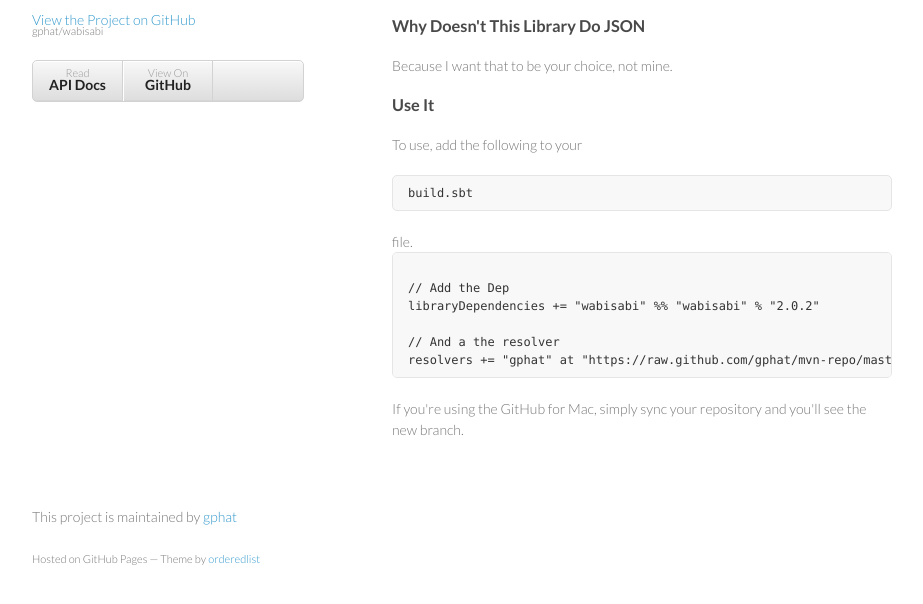
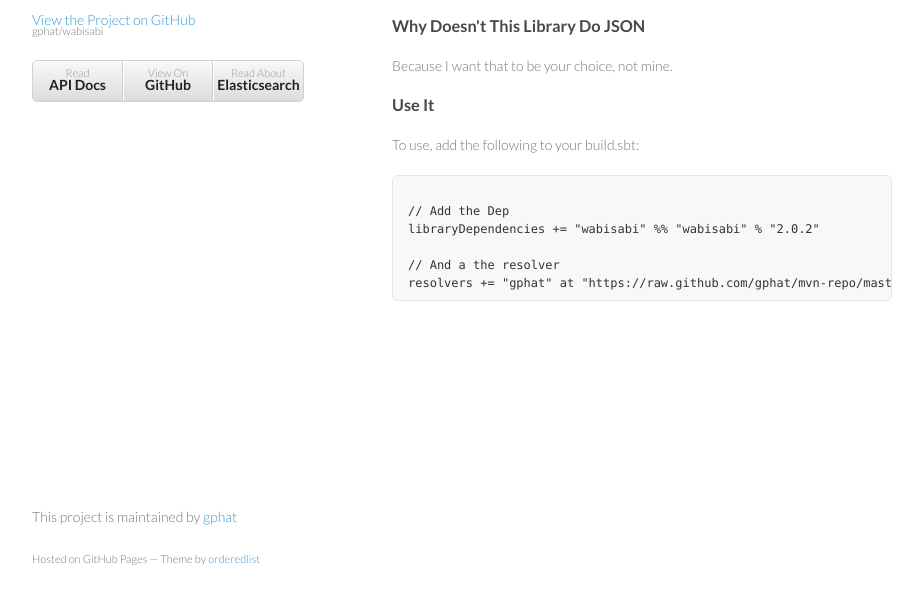
Before and after one commit to gphat/wabisabi, a plain HTML site: page index.html in a window 1280 px wide. Shown: the part 162-766 px from the top of the page, without its empty margins (178-1101 px from the left). Drawn offline with Linux system fonts and the light colour scheme.

Commit message:
Another update.

```diff
--- a/index.html
+++ b/index.html
@@ -24,6 +24,7 @@
         <ul>
           <li><a href="http://gphat.github.io/wabisabi/api/index.html">Read <strong>API Docs</strong></a></li>
           <li><a href="https://github.com/gphat/wabisabi">View On <strong>GitHub</strong></a></li>
+          <li><a href="http://www.elasticsearch.org">Read About <strong>Elasticsearch</strong></a></li>
         </ul>
       </header>
       <section>
@@ -35,7 +36,7 @@
 <p>Because I want that to be your choice, not mine.</p>
 
 <h3>Use It</h3>
-<p>To use, add the following to your <pre>build.sbt</pre> file.
+<p>To use, add the following to your build.sbt:</p>
 
 <pre><code>
 // Add the Dep
@@ -44,8 +45,6 @@ libraryDependencies += "wabisabi" %% "wabisabi" % "2.0.2"
 // And a the resolver
 resolvers += "gphat" at "https://raw.github.com/gphat/mvn-repo/master/releases/",
 </code></pre>
-
-<p>If you're using the GitHub for Mac, simply sync your repository and you'll see the new branch.</p>
       </section>
       <footer>
         <p>This project is maintained by <a href="https://github.com/gphat">gphat</a></p>
```
